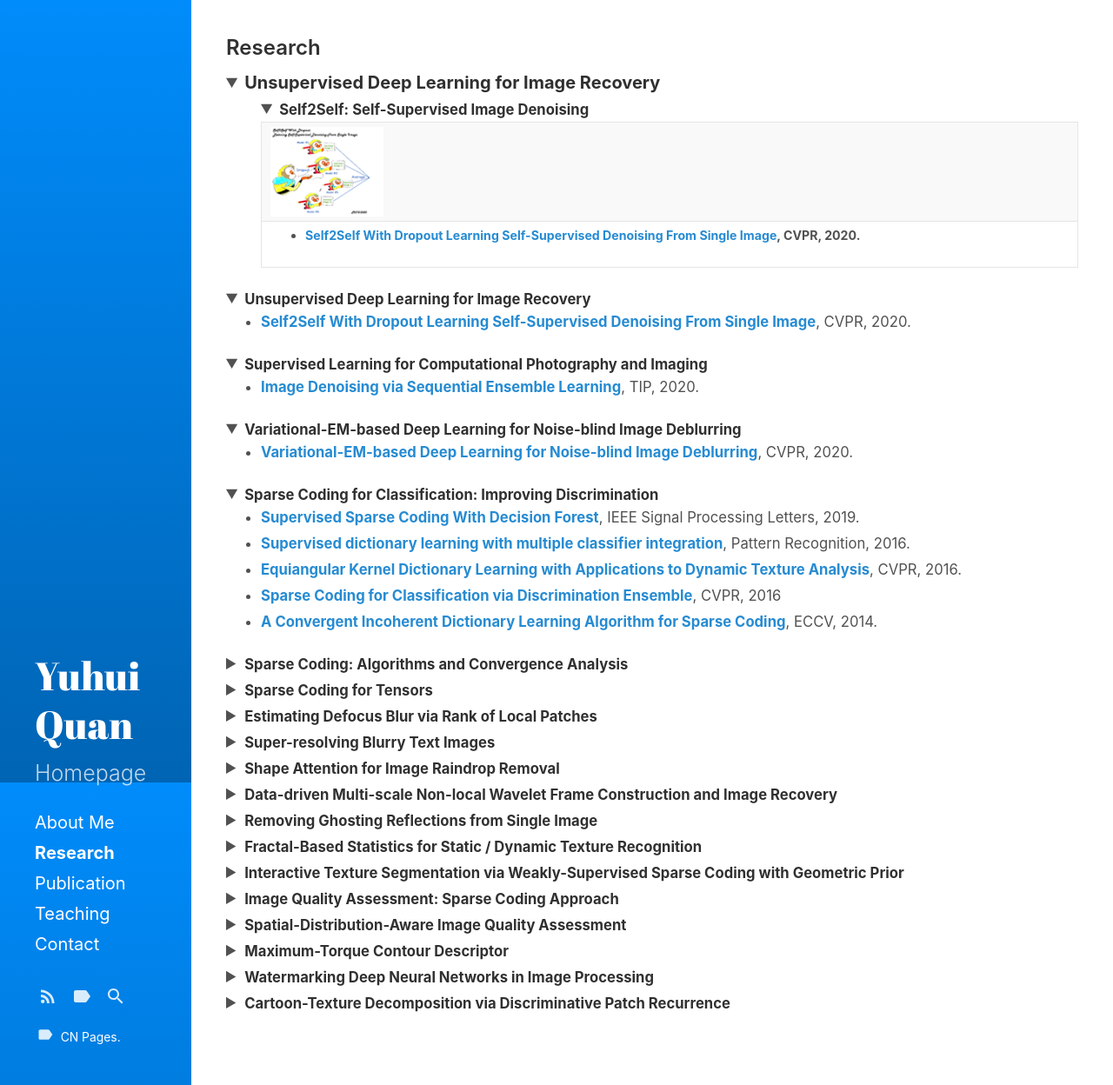
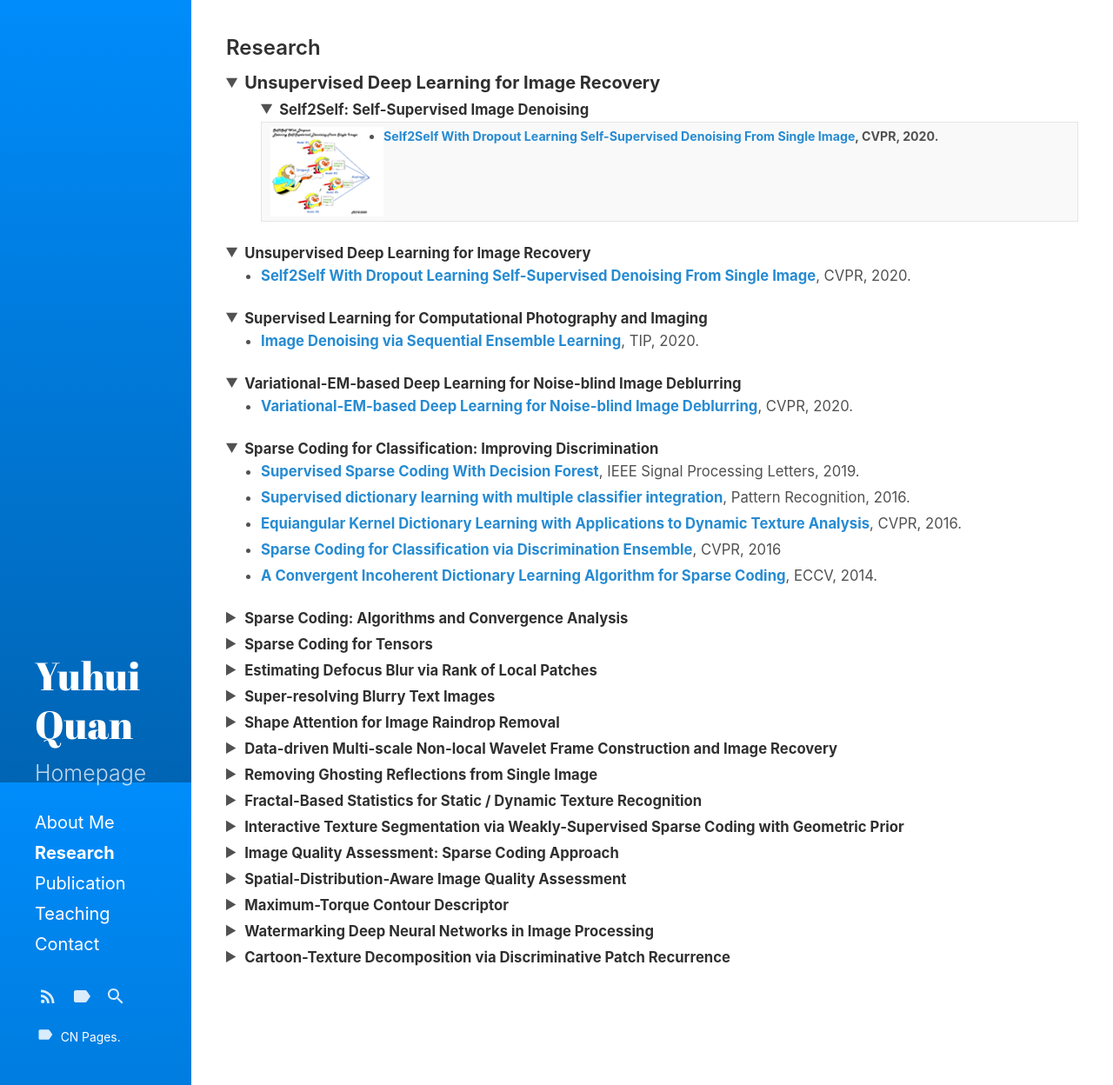
Before and after one commit to Dofboom/Dofboom.github.io, a Jekyll site: the page built from research.md, in a window 1280 px wide and 1248 px high. Shown: the whole window at 87% size. Built offline with Jekyll 4.4.1, drawn with Linux system fonts in a browser that asks for light colours.

Commit message:
Update research.md

```diff
--- a/research.md
+++ b/research.md
@@ -20,14 +20,8 @@ sidebar_link: true
 <tr>
  <th>
   <img src="https://github.com/Dofboom/Dofboom.github.io/raw/master/images/r_im1.png" alt="" width="130" align="left" />
- </th>
-</tr>
 
-<tr>
- <th>
-  <ul>
    <li type="disc"><strong><a href="https://github.com/csyhquan/csyhquan.github.io/raw/master/manuscript/20x-cvpr-Self2Self%20With%20Dropout%20Learning%20Self-Supervised%20Denoising%20From%20Single%20Image.pdf">Self2Self With Dropout Learning Self-Supervised Denoising From Single Image</a></strong>, CVPR, 2020.</li>
-  </ul>
  </th>
 </tr>
 
```
